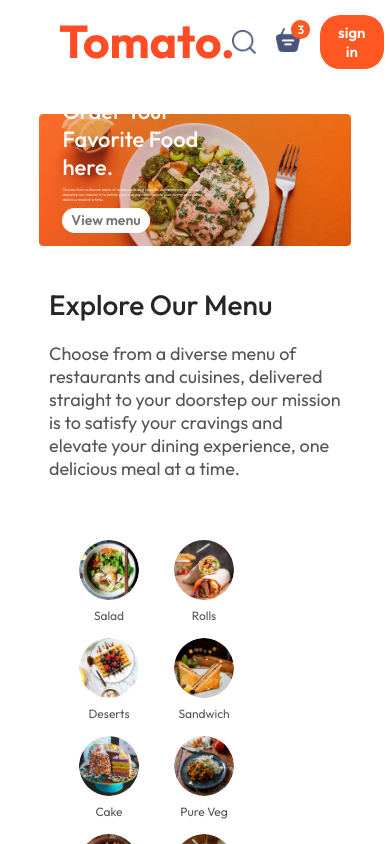
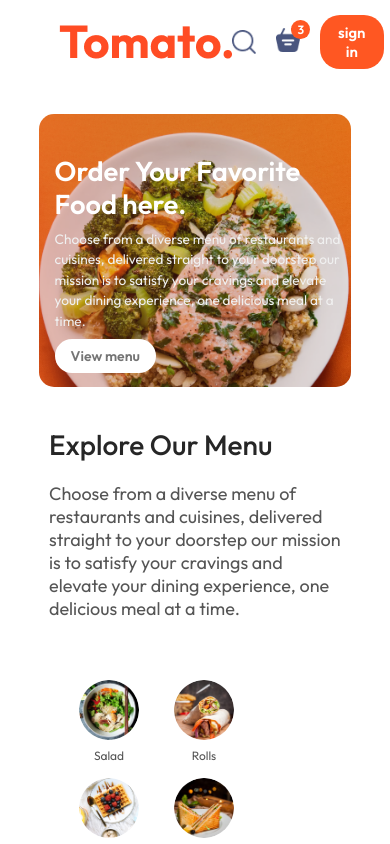
Before and after one commit to harshavardhan314/Food-del, a React (Vite) app in the folder quickeats/: page / in a window 390 px wide. Shown: the top 844 px of the page. Built offline with nearby package versions, Linux system fonts and the light colour scheme.

Commit message:
updated header

```diff
--- a/quickeats/src/components/Header/Header.css
+++ b/quickeats/src/components/Header/Header.css
@@ -1,58 +1,112 @@
-.Header
-{
+.Header {
     height: 34vw;
     margin: 30px 0;
-    background: url('../../assets/header_img.png') no-repeat;
-    background-size:contain ;
+    background: url('../../assets/header_img.png') no-repeat center center;
+    background-size: cover; /* cover works better than contain for full background */
     position: relative;
+    border-radius: 15px; /* matches screenshot rounded corners */
+    overflow: hidden;
 }
-.Header-content
-{
+
+.Header-content {
     color: white;
     position: absolute;
     display: flex;
     flex-direction: column;
-    align-items: start;
+    align-items: flex-start;
     gap: 1.5vw;
     max-width: 50%;
     bottom: 10%;
     left: 6vw;
     animation: fadeIn 3s;
 }
-.Header-content h2
-{
-    font-weight: 500;
-    font-size: max(4.5vw,22px);
+
+.Header-content h2 {
+    font-weight: 600;
+    line-height: 1.2;
+    font-size: clamp(22px, 4.5vw, 48px); /* responsive font size */
 }
-.Header-content p
-{
-    font-size: 1vw;
+
+.Header-content p {
+    font-size: clamp(14px, 1vw, 18px);
     color: #f0f0f0;
+    line-height: 1.5;
 }
-.Header-content button
-{
-    padding: 1vw 2.3vw;
+
+.Header-content button {
+    padding: clamp(8px, 1vw, 14px) clamp(16px, 2.3vw, 28px);
     border: none;
     border-radius: 50px;
-    background:white;
-    color: #747474;;
-    font-size: max(1.2vw,14px);
+    background: white;
+    color: #747474;
+    font-size: clamp(14px, 1.2vw, 18px);
     font-weight: 600;
     cursor: pointer;
     transition: background 0.3s ease;
 }
-@keyframes fadeIn
-{
-    0%{opacity: 0; transform: translateY(20px);}
-    100%{opacity: 1; transform: translateY(0);}
+
+@keyframes fadeIn {
+    0% { opacity: 0; transform: translateY(20px); }
+    100% { opacity: 1; transform: translateY(0); }
 }
 
-.Food-list p{
-    font-size: 1.3vw;
+/* Food-list paragraph */
+.Food-list p {
+    font-size: clamp(14px, 1.3vw, 18px);
     color: #555;
     margin: 20px;
     text-align: start;
-    justify-content: start;
+}
 
+/* Responsiveness */
+@media screen and (max-width: 1024px) {
+    .Header {
+        height: 45vw;
+    }
+    .Header-content {
+        max-width: 70%;
+        left: 5%;
+        bottom: 8%;
+        gap: 1rem;
+    }
+}
 
+@media screen and (max-width: 768px) {
+    .Header {
+        height: 55vw;
+    }
+    .Header-content {
+        max-width: 90%;
+        left: 5%;
+        bottom: 6%;
+        gap: 0.8rem;
+    }
+    .Header-content h2 {
+        font-size: clamp(20px, 5.5vw, 32px);
+    }
+    .Header-content p {
+        font-size: clamp(12px, 2vw, 16px);
+    }
 }
+
+@media screen and (max-width: 480px) {
+    .Header {
+        height: 70vw;
+    }
+    .Header-content {
+        max-width: 95%;
+        left: 5%;
+        bottom: 5%;
+        gap: 0.5rem;
+    }
+    .Header-content h2 {
+        font-size: clamp(18px, 7vw, 28px);
+    }
+    .Header-content p {
+        font-size: clamp(12px, 3.5vw, 14px);
+    }
+    .Header-content button {
+        padding: 0.5rem 1rem;
+        font-size: 14px;
+    }
+}
```
